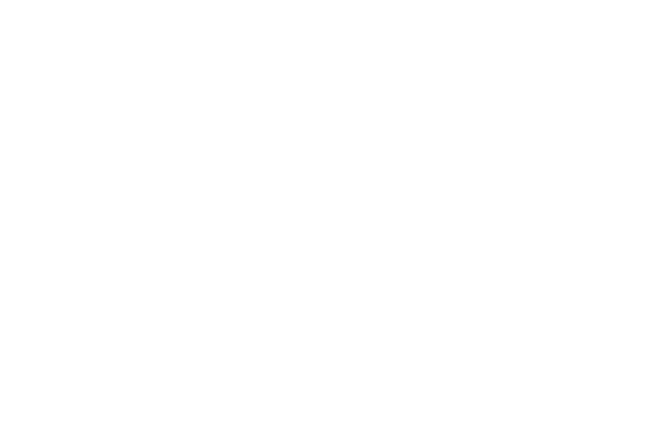
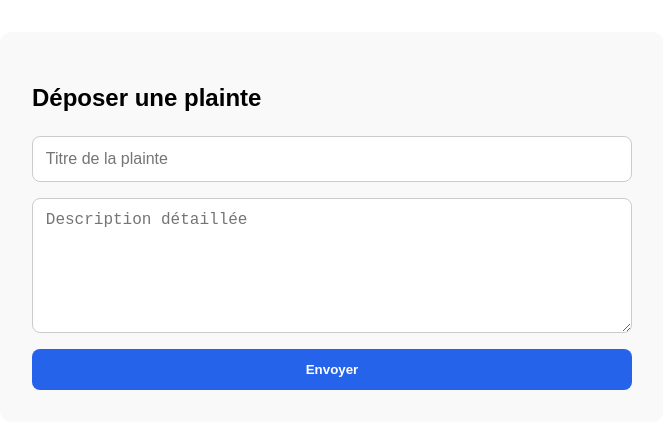
Before and after one commit to AdminLegalConnect/LegalConnect, a React (Vite) app in the folder legalconnect-frontend/: page /deposer-plainte in a window 1280 px wide. Before the commit this address had no page. Shown: the top 428 px of the page, without its empty margins (308-971 px from the left). Built offline with nearby package versions, Linux system fonts and the light colour scheme.

Commit message:
plaintesPartOk

```diff
--- a/legalconnect-frontend/src/app.jsx
+++ b/legalconnect-frontend/src/app.jsx
@@ -2,12 +2,14 @@
 import { Routes, Route } from "react-router-dom";
 import Login from "./components/Login/Login";
 import Dashboard from "./pages/Dashboard";
+import DeposerPlainte from "./pages/DeposerPlainte"; // 👈 nouvel import
 
 function App() {
   return (
     <Routes>
       <Route path="/" element={<Login />} />
       <Route path="/dashboard" element={<Dashboard />} />
+      <Route path="/deposer-plainte" element={<DeposerPlainte />} /> {/* 👈 nouvelle route */}
     </Routes>
   );
 }
--- /dev/null
+++ b/legalconnect-frontend/src/pages/DeposerPlainte.jsx
@@ -0,0 +1,120 @@
+import React, { useState, useContext } from "react";
+import { useNavigate } from "react-router-dom";
+import axios from "axios";
+import { AuthContext } from "../services/AuthContext";
+
+const DeposerPlainte = () => {
+  const { user } = useContext(AuthContext);
+  const navigate = useNavigate();
+
+  const [titre, setTitre] = useState("");
+  const [description, setDescription] = useState("");
+  const [error, setError] = useState("");
+  const [success, setSuccess] = useState("");
+
+  const handleSubmit = async (e) => {
+    e.preventDefault();
+
+    try {
+      const token = localStorage.getItem("token");
+
+      const res = await axios.post(
+        "http://localhost:5000/api/complaints",
+        { titre, description },
+        {
+          headers: {
+            Authorization: `Bearer ${token}`,
+          },
+        }
+      );
+
+      setSuccess("Plainte déposée avec succès !");
+      setError("");
+      setTitre("");
+      setDescription("");
+      // Redirection possible :
+      // navigate("/dashboard");
+    } catch (err) {
+      setError("Erreur lors du dépôt de la plainte");
+      setSuccess("");
+    }
+  };
+
+  return (
+    <div style={styles.container}>
+      <h2 style={styles.heading}>Déposer une plainte</h2>
+      <form onSubmit={handleSubmit} style={styles.form}>
+        <input
+          type="text"
+          placeholder="Titre de la plainte"
+          value={titre}
+          onChange={(e) => setTitre(e.target.value)}
+          required
+          style={styles.input}
+        />
+        <textarea
+          placeholder="Description détaillée"
+          value={description}
+          onChange={(e) => setDescription(e.target.value)}
+          required
+          rows={6}
+          style={styles.textarea}
+        />
+        {error && <p style={styles.error}>{error}</p>}
+        {success && <p style={styles.success}>{success}</p>}
+        <button type="submit" style={styles.button}>
+          Envoyer
+        </button>
+      </form>
+    </div>
+  );
+};
+
+const styles = {
+  container: {
+    maxWidth: "600px",
+    margin: "2rem auto",
+    padding: "2rem",
+    backgroundColor: "#f9f9f9",
+    borderRadius: "12px",
+    fontFamily: "sans-serif",
+  },
+  heading: {
+    fontSize: "1.5rem",
+    marginBottom: "1.5rem",
+  },
+  form: {
+    display: "flex",
+    flexDirection: "column",
+    gap: "1rem",
+  },
+  input: {
+    padding: "0.8rem",
+    borderRadius: "8px",
+    border: "1px solid #ccc",
+    fontSize: "1rem",
+  },
+  textarea: {
+    padding: "0.8rem",
+    borderRadius: "8px",
+    border: "1px solid #ccc",
+    fontSize: "1rem",
+  },
+  button: {
+    padding: "0.8rem",
+    backgroundColor: "#2563EB",
+    color: "white",
+    border: "none",
+    borderRadius: "8px",
+    cursor: "pointer",
+    fontWeight: "bold",
+  },
+  error: {
+    color: "red",
+  },
+  success: {
+    color: "green",
+  },
+};
+
+export default DeposerPlainte;
```
